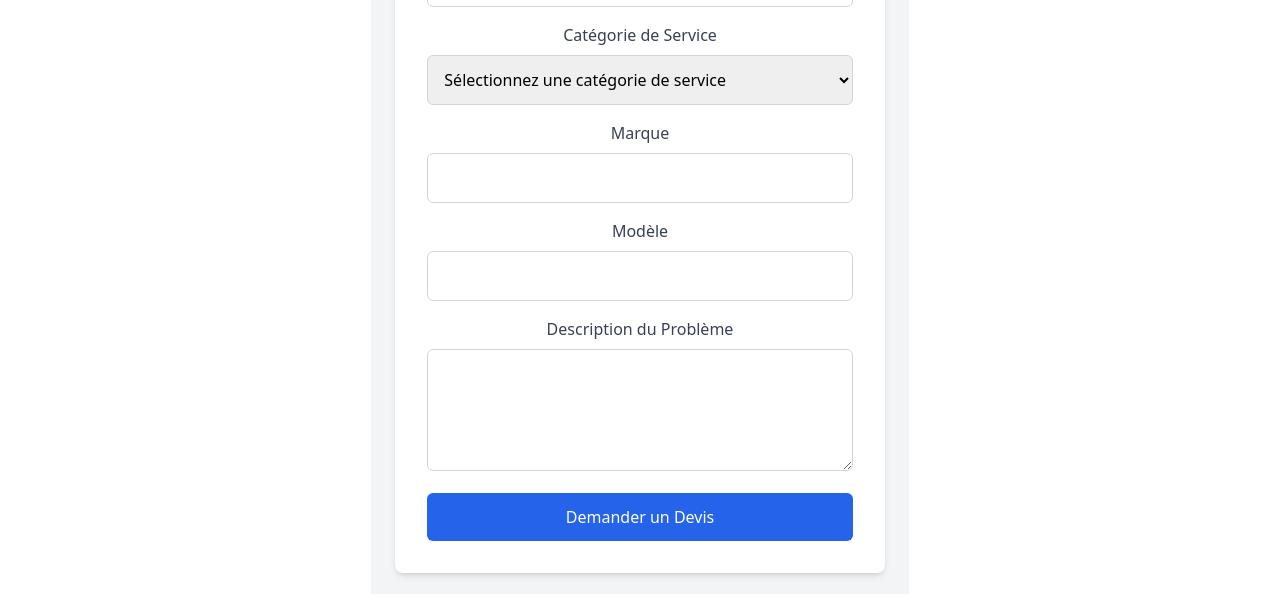
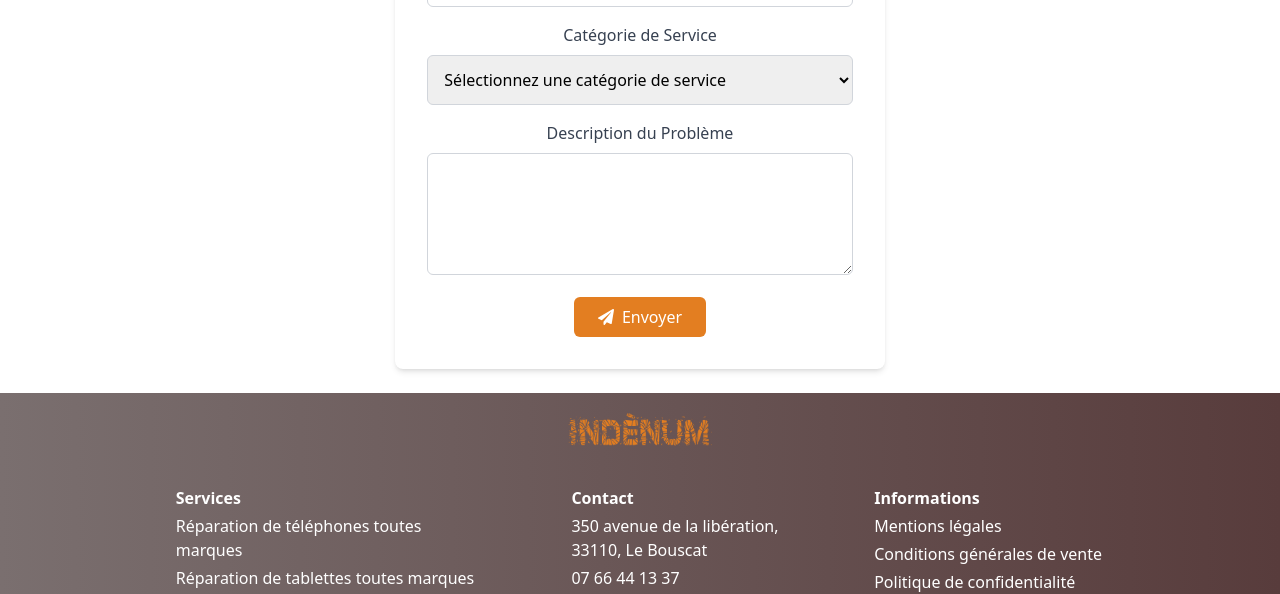
Before and after one commit to jo33200/indenum, a React (Vite) app: page /quote in a window 1280 px wide. Shown: the part 640-1234 px from the top of the page. Built offline with nearby package versions, Linux system fonts and the light colour scheme.

Commit message:
Refactor FormQuote component to use ButtonValid component for submit button

```diff
--- a/src/components/FormQuote.jsx
+++ b/src/components/FormQuote.jsx
@@ -1,147 +1,108 @@
 import React, { useState } from 'react';
+import ButtonValid from './ButtonValid';
 
 const RequestQuote = () => {
   const [formData, setFormData] = useState({
     name: '',
     email: '',
     phone: '',
+    deviceType: '',
     brand: '',
     model: '',
-    deviceType: '',
     description: '',
   });
+
+  const brandsByDeviceType = {
+    smartphone: ['Apple', 'Samsung', 'Huawei', 'Google', 'Autres'],
+    tablet: ['Apple', 'Samsung', 'Microsoft', 'Lenovo', 'Autres'],
+    console: ['Sony', 'Microsoft', 'Nintendo', 'Autres'],
+    laptop: ['Apple', 'Dell', 'HP', 'Asus', 'Autres'],
+    accessory: ['JBL', 'Beats', 'Anker', 'Autres'],
+    smartwatch: ['Apple', 'Samsung', 'Fitbit', 'Garmin', 'Autres'],
+  };
 
   const handleChange = (e) => {
     const { name, value } = e.target;
     setFormData({ ...formData, [name]: value });
+
+    // Réinitialiser la marque et le modèle si la catégorie de service change
+    if (name === 'deviceType') {
+      setFormData((prev) => ({ ...prev, brand: '', model: '' }));
+    }
   };
 
   const handleSubmit = (e) => {
     e.preventDefault();
-    // Logique d'envoi du formulaire ici
-    console.log(formData);
+    console.log(formData); // Logique d'envoi du formulaire ici
   };
 
   return (
-    <div className="flex flex-col items-center justify-center min-h-screen bg-gray-100 p-6">
+    <div className="flex flex-col items-center justify-center min-h-screen p-6">
       <h1 className="text-3xl font-bold mb-4 text-center">Demandez un Devis</h1>
       <p className="mb-8 text-center text-gray-600">Remplissez le formulaire ci-dessous pour obtenir un devis rapide.</p>
       <form
         onSubmit={handleSubmit}
         className="bg-white shadow-md rounded-lg p-8 w-full max-w-lg"
       >
+        {/* Nom */}
         <div className="mb-4">
-          <label className="block text-gray-700 mb-2" htmlFor="name">
-            Nom
-          </label>
-          <input
-            type="text"
-            id="name"
-            name="name"
-            value={formData.name}
-            onChange={handleChange}
-            className="w-full p-3 border border-gray-300 rounded-md focus:outline-none focus:ring-2 focus:ring-blue-500"
-            required
-          />
+          <label className="block text-gray-700 mb-2" htmlFor="name">Nom</label>
+          <input type="text" id="name" name="name" value={formData.name} onChange={handleChange} className="w-full p-3 border border-gray-300 rounded-md focus:outline-none focus:ring-2 focus:ring-blue-500" required />
         </div>
+
+        {/* Email */}
         <div className="mb-4">
-          <label className="block text-gray-700 mb-2" htmlFor="email">
-            Email
-          </label>
-          <input
-            type="email"
-            id="email"
-            name="email"
-            value={formData.email}
-            onChange={handleChange}
-            className="w-full p-3 border border-gray-300 rounded-md focus:outline-none focus:ring-2 focus:ring-blue-500"
-            required
-          />
+          <label className="block text-gray-700 mb-2" htmlFor="email">Email</label>
+          <input type="email" id="email" name="email" value={formData.email} onChange={handleChange} className="w-full p-3 border border-gray-300 rounded-md focus:outline-none focus:ring-2 focus:ring-blue-500" required />
         </div>
+
+        {/* Téléphone */}
         <div className="mb-4">
-          <label className="block text-gray-700 mb-2" htmlFor="phone">
-            Numéro de Téléphone
-          </label>
-          <input
-            type="tel"
-            id="phone"
-            name="phone"
-            value={formData.phone}
-            onChange={handleChange}
-            className="w-full p-3 border border-gray-300 rounded-md focus:outline-none focus:ring-2 focus:ring-blue-500"
-            required
-          />
+          <label className="block text-gray-700 mb-2" htmlFor="phone">Numéro de Téléphone</label>
+          <input type="tel" id="phone" name="phone" value={formData.phone} onChange={handleChange} className="w-full p-3 border border-gray-300 rounded-md focus:outline-none focus:ring-2 focus:ring-blue-500" required />
         </div>
+
+        {/* Catégorie de Service */}
         <div className="mb-4">
-          <label className="block text-gray-700 mb-2" htmlFor="deviceType">
-            Catégorie de Service
-          </label>
-          <select
-            id="deviceType"
-            name="deviceType"
-            value={formData.deviceType}
-            onChange={handleChange}
-            className="w-full p-3 border border-gray-300 rounded-md focus:outline-none focus:ring-2 focus:ring-blue-500"
-            required
-          >
+          <label className="block text-gray-700 mb-2" htmlFor="deviceType">Catégorie de Service</label>
+          <select id="deviceType" name="deviceType" value={formData.deviceType} onChange={handleChange} className="w-full p-3 border border-gray-300 rounded-md focus:outline-none focus:ring-2 focus:ring-blue-500" required>
             <option value="">Sélectionnez une catégorie de service</option>
-            <option value="smartphone">Smartphone</option>
-            <option value="tablet">Tablette</option>
-            <option value="console">Console de Jeu</option>
-            <option value="laptop">Ordinateur Portable</option>
-            <option value="accessory">Accessoire</option>
-            <option value="smartwatch">Montre Connectée</option>
+            {Object.keys(brandsByDeviceType).map((type) => (
+              <option key={type} value={type}>{type.charAt(0).toUpperCase() + type.slice(1)}</option>
+            ))}
+            <option value="autres">Autres</option>
           </select>
         </div>
+
+        {/* Marque */}
+        {formData.deviceType && formData.deviceType !== 'autres' && (
+          <div className="mb-4">
+            <label className="block text-gray-700 mb-2" htmlFor="brand">Marque</label>
+            <select id="brand" name="brand" value={formData.brand} onChange={handleChange} className="w-full p-3 border border-gray-300 rounded-md focus:outline-none focus:ring-2 focus:ring-blue-500" required>
+              <option value="">Sélectionnez une marque</option>
+              {brandsByDeviceType[formData.deviceType].map((brand) => (
+                <option key={brand} value={brand}>{brand}</option>
+              ))}
+              <option value="autres">Autres</option>
+            </select>
+          </div>
+        )}
+
+        {/* Modèle */}
+        {formData.brand && formData.brand !== 'Autres' && formData.deviceType !== 'autres' && (
+          <div className="mb-4">
+            <label className="block text-gray-700 mb-2" htmlFor="model">Modèle</label>
+            <input type="text" id="model" name="model" value={formData.model} onChange={handleChange} className="w-full p-3 border border-gray-300 rounded-md focus:outline-none focus:ring-2 focus:ring-blue-500" required />
+          </div>
+        )}
+
+        {/* Description du Problème */}
         <div className="mb-4">
-          <label className="block text-gray-700 mb-2" htmlFor="brand">
-            Marque
-          </label>
-          <input
-            type="text"
-            id="brand"
-            name="brand"
-            value={formData.brand}
-            onChange={handleChange}
-            className="w-full p-3 border border-gray-300 rounded-md focus:outline-none focus:ring-2 focus:ring-blue-500"
-            required
-          />
-        </div>
-        <div className="mb-4">
-          <label className="block text-gray-700 mb-2" htmlFor="model">
-            Modèle
-          </label>
-          <input
-            type="text"
-            id="model"
-            name="model"
-            value={formData.model}
-            onChange={handleChange}
-            className="w-full p-3 border border-gray-300 rounded-md focus:outline-none focus:ring-2 focus:ring-blue-500"
-            required
-          />
+          <label className="block text-gray-700 mb-2" htmlFor="description">Description du Problème</label>
+          <textarea id="description" name="description" value={formData.description} onChange={handleChange} rows="4" className="w-full p-3 border border-gray-300 rounded-md focus:outline-none focus:ring-2 focus:ring-blue-500" required></textarea>
         </div>
 
-        <div className="mb-4">
-          <label className="block text-gray-700 mb-2" htmlFor="description">
-            Description du Problème
-          </label>
-          <textarea
-            id="description"
-            name="description"
-            value={formData.description}
-            onChange={handleChange}
-            rows="4"
-            className="w-full p-3 border border-gray-300 rounded-md focus:outline-none focus:ring-2 focus:ring-blue-500"
-            required
-          ></textarea>
-        </div>
-        <button
-          type="submit"
-          className="w-full bg-blue-600 text-white py-3 rounded-md hover:bg-blue-700 transition duration-300"
-        >
-          Demander un Devis
-        </button>
+        <ButtonValid />
       </form>
     </div>
   );
```
